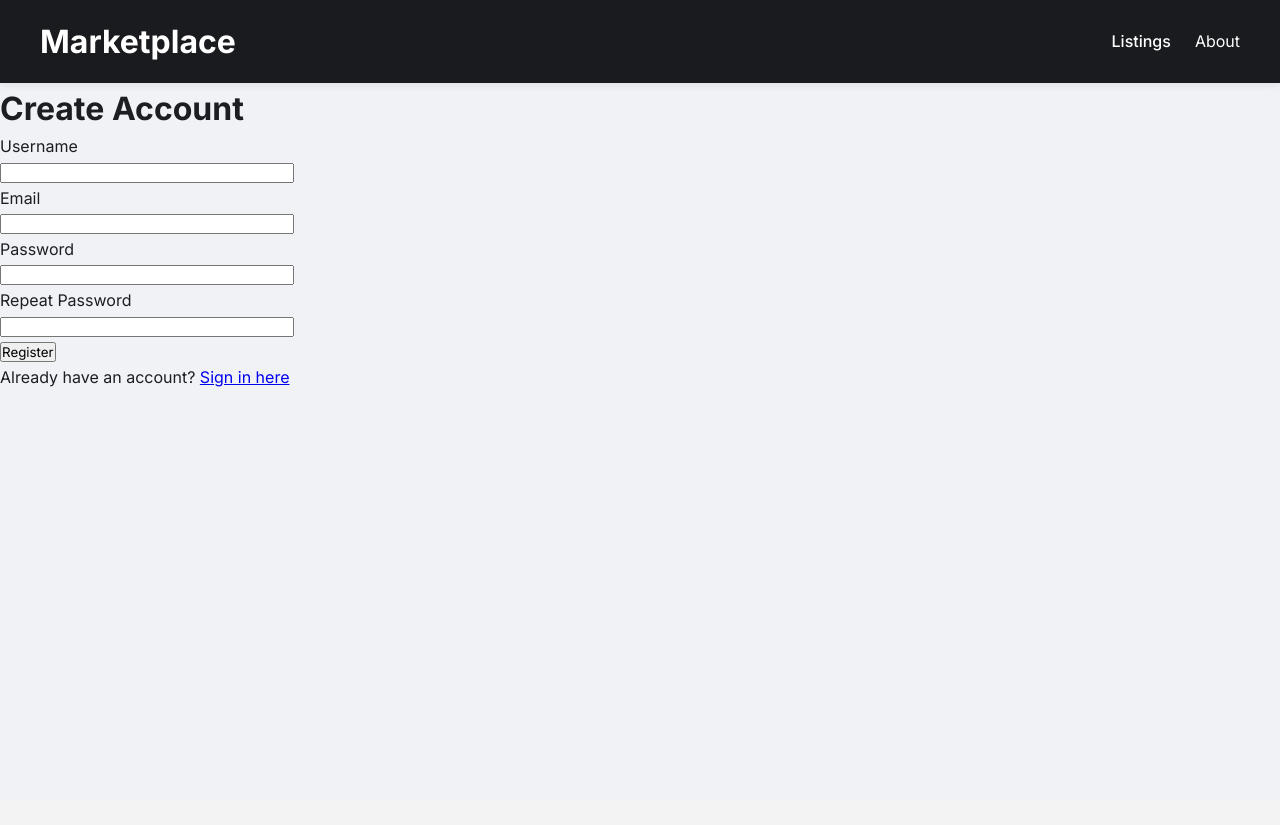
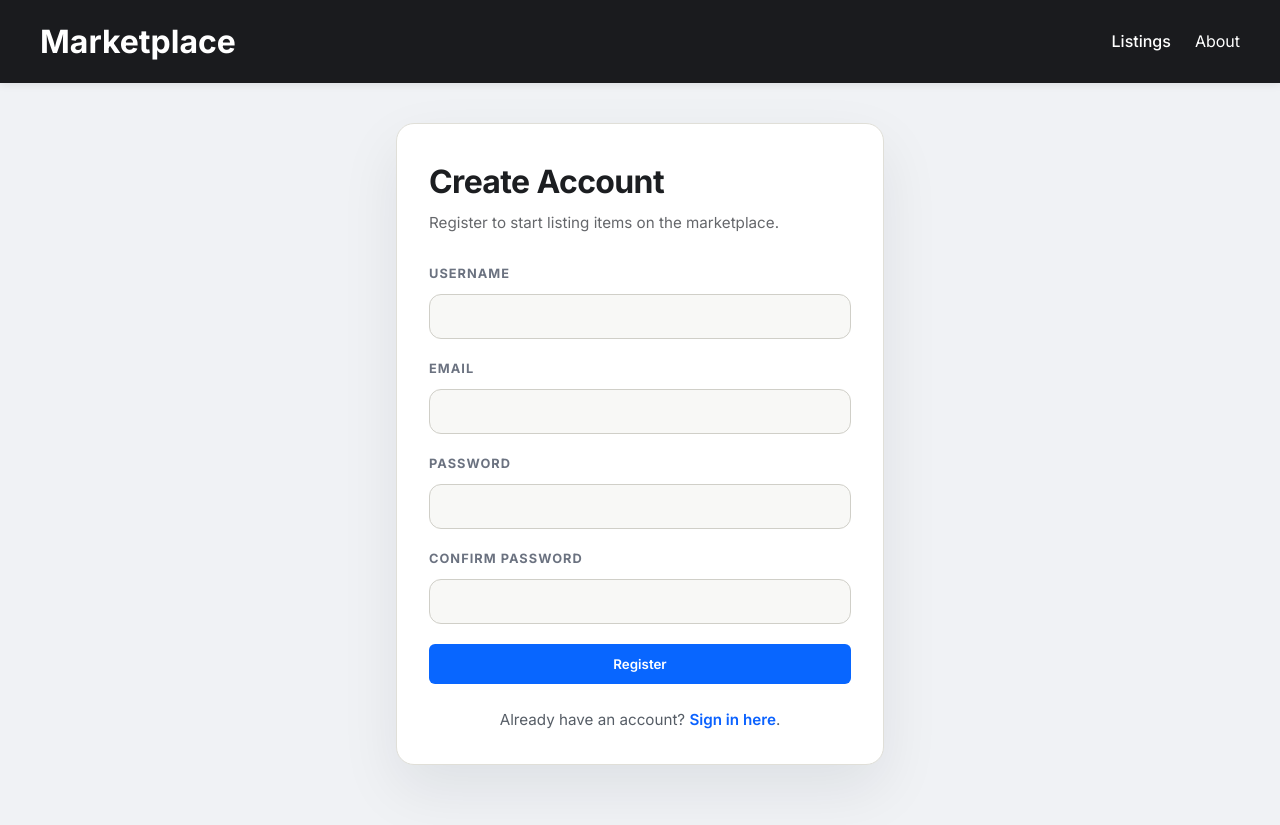
Before and after one commit to realguest3920/ACIT-2911-Agile-Development-Project, a Flask app: page /register in a window 1280 px wide. Before the commit the page ends 387 px from the top, so only its background shows below. Run offline with Flask 3, Linux system fonts and the light colour scheme.

Commit message:
unified headers, no overscroll, modernized login and register pages

```diff
--- a/app/routes.py
+++ b/app/routes.py
@@ -40,7 +40,7 @@ def find_first_number(records):
 
 @app.route("/")
 def index():
-    listings = list(mongo["Listings"].find())
+    listings = list(mongo["Listings"].find().sort("created_on", -1))
     return render_template("index.html", listings=listings)
 
 @app.route("/create", methods=["GET"])
--- a/static/styles.css
+++ b/static/styles.css
@@ -122,6 +122,11 @@ body {
 .title {
   font-size: 15px;
   font-weight: 500;
+}
+
+html,
+body {
+  overscroll-behavior-y: none;
 }
 
 /* Home Page Action Buttons (Edit/Delete) with Animations */
@@ -369,3 +401,112 @@ body {
     box-shadow: 0 -2px 5px rgba(0, 0, 0, 0.1);
   }
 }
+
+/* --- Auth Page Styles --- */
+.auth-page {
+  max-width: 520px;
+  margin: 40px auto 60px;
+  padding: 0 16px;
+}
+
+.auth-card {
+  background: #ffffff;
+  border-radius: 18px;
+  border: 1px solid #e0dfd8;
+  box-shadow: 0 24px 60px rgba(15, 23, 42, 0.08);
+  padding: 32px;
+}
+
+.auth-card h1 {
+  font-size: 2rem;
+  letter-spacing: -0.02em;
+  margin-bottom: 0.25rem;
+}
+
+.auth-card .subtitle {
+  color: #65676b;
+  margin-bottom: 1.75rem;
+  font-size: 0.95rem;
+}
+
+.form-group {
+  margin-bottom: 1.25rem;
+}
+
+.form-group label {
+  display: block;
+  font-size: 0.8rem;
+  font-weight: 700;
+  text-transform: uppercase;
+  letter-spacing: 0.08em;
+  color: #6b7280;
+  margin-bottom: 0.6rem;
+}
+
+.form-input,
+.form-input[type="text"],
+.form-input[type="email"],
+.form-input[type="password"] {
+  width: 100%;
+  padding: 12px 14px;
+  border: 1px solid #d0cfc8;
+  border-radius: 12px;
+  background: #f8f8f6;
+  color: #111827;
+  font-size: 0.95rem;
+  outline: none;
+  transition:
+    border-color 0.15s ease,
+    box-shadow 0.15s ease;
+}
+
+.form-input:focus {
+  border-color: #8b94a6;
+  box-shadow: 0 0 0 3px rgba(59, 130, 246, 0.12);
+}
+
+.form-actions {
+  margin-top: 1rem;
+}
+
+.field-error {
+  display: block;
+  margin-top: 0.5rem;
+  font-size: 0.85rem;
+  color: #d93025;
+}
+
+.helper-text {
+  margin-top: 1.5rem;
+  font-size: 0.95rem;
+  color: #565d66;
+  text-align: center;
+}
+
+.auth-link {
+  color: #0b62ff;
+  text-decoration: none;
+  font-weight: 600;
+}
+
+.auth-link:hover {
+  text-decoration: underline;
+}
+
+.checkbox-label {
+  display: inline-flex;
+  align-items: center;
+  gap: 0.5rem;
+  color: #374151;
+  font-size: 0.95rem;
+}
+
+@media (max-width: 600px) {
+  .auth-card {
+    padding: 24px;
+  }
+
+  .auth-page {
+    margin: 24px auto 40px;
+  }
+}
--- a/templates/create_post.html
+++ b/templates/create_post.html
@@ -64,7 +64,9 @@
             <select id="condition" name="condition" required>
               <option value="">Select condition</option>
               <option value="New">New</option>
-              <option value="Used">Used</option>
+              <option value="Used">Used - Like New</option>
+              <option value="Used">Used - Good</option>
+              <option value="Used">Used - Fair</option>
             </select>
           </div>
         </div>
--- a/templates/listing.html
+++ b/templates/listing.html
@@ -42,6 +42,10 @@
 
     <div class="listing-container">
       <section class="image-viewer">
+        <div
+          class="image-backdrop"
+          style="background-image: url('{{ listing.imgurl }}')"
+        ></div>
         <div class="main-image-container">
           <img src="{{ listing.imgurl }}" alt="{{ listing.title }}" />
         </div>
--- a/templates/register.html
+++ b/templates/register.html
@@ -11,8 +11,7 @@
       rel="stylesheet"
     />
 
-    <link
-      rel="stylesheet" href="\static\styles.css">
+    <link rel="stylesheet" href="\static\styles.css" />
   </head>
   <body>
     <header class="site-header">
@@ -27,38 +26,58 @@
         </nav>
       </div>
     </header>
-    <h1>Create Account</h1>
-    <form action="" method="post" novalidate>
-      {{ form.hidden_tag() }}
-      <p>
-        {{ form.username.label }} <br />
-        {{ form.username(size=32) }} {% for error in form.username.errors %}
-        <span style="color: red"> [{{ error }} ]</span>
-        {% endfor %}
-      </p>
-      <p>
-        {{ form.email.label }} <br />
-        {{ form.email(size=32) }} {% for error in form.email.errors %}
-        <span style="color: red"> [{{ error }} ] </span>
-        {% endfor %}
-      </p>
-      <p>
-        {{ form.password.label }} <br />
-        {{ form.password(size=32) }} {% for error in form.password.errors %}
-        <span style="color: red"> [{{ error }} ] </span>
-        {% endfor %}
-      </p>
-      <p>
-        {{ form.confirm_password.label }} <br />
-        {{ form.confirm_password(size=32) }} {% for error in
-        form.confirm_password.errors %}
-        <span style="color: red"> [{{ error }} ] </span>
-        {% endfor %}
-      </p>
-      <p>{{ form.submit() }}</p>
-    </form>
-    <p>
-      Already have an account? <a href="{{ url_for('login') }}">Sign in here</a>
-    </p>
+    <main class="auth-page">
+      <div class="auth-card">
+        <h1>Create Account</h1>
+        <p class="subtitle">
+          Register to start listing items on the marketplace.
+        </p>
+
+        <form action="" method="post" novalidate>
+          {{ form.hidden_tag() }}
+
+          <div class="form-group">
+            <label for="username">Username</label>
+            {{ form.username(class_="form-input", id="username", size=32) }} {%
+            for error in form.username.errors %}
+            <span class="field-error">{{ error }}</span>
+            {% endfor %}
+          </div>
+
+          <div class="form-group">
+            <label for="email">Email</label>
+            {{ form.email(class_="form-input", id="email", size=32) }} {% for
+            error in form.email.errors %}
+            <span class="field-error">{{ error }}</span>
+            {% endfor %}
+          </div>
+
+          <div class="form-group">
+            <label for="password">Password</label>
+            {{ form.password(class_="form-input", id="password", size=32) }} {%
+            for error in form.password.errors %}
+            <span class="field-error">{{ error }}</span>
+            {% endfor %}
+          </div>
+
+          <div class="form-group">
+            <label for="confirm_password">Confirm Password</label>
+            {{ form.confirm_password(class_="form-input", id="confirm_password",
+            size=32) }} {% for error in form.confirm_password.errors %}
+            <span class="field-error">{{ error }}</span>
+            {% endfor %}
+          </div>
+
+          <div class="form-actions">
+            {{ form.submit(class_="btn-primary") }}
+          </div>
+        </form>
+
+        <p class="helper-text">
+          Already have an account?
+          <a class="auth-link" href="{{ url_for('login') }}">Sign in here</a>.
+        </p>
+      </div>
+    </main>
   </body>
 </html>
```
Also changed, not shown: other parts of static/styles.css (+32 -5 lines), templates/login.html (+43 -17 lines).
